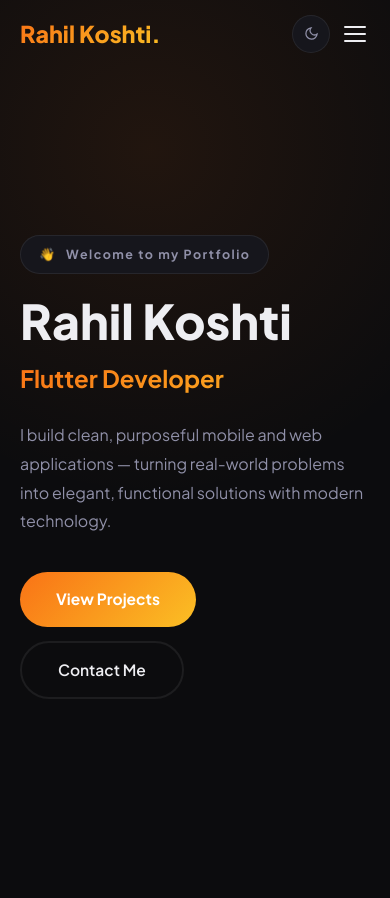
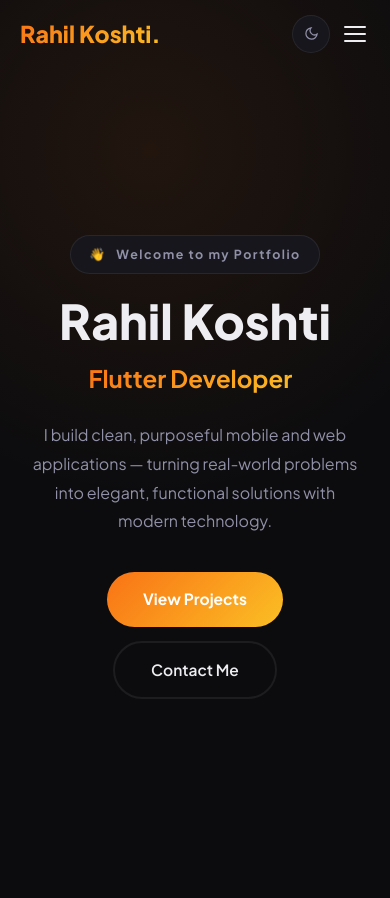
Before and after one commit to Rahilkoshti29/rahil-portfolio, a Django app: page / in a window 390 px wide. Shown: the top 898 px of the page. Run offline with Django 5.2, Linux system fonts and the light colour scheme.

Commit message:
Fixed portfolio project

```diff
--- a/backend/portfolio_project/portfolio/static/portfolio/css/style.css
+++ b/backend/portfolio_project/portfolio/static/portfolio/css/style.css
@@ -266,8 +266,23 @@ img { max-width: 100%; }
 @keyframes csp2 { to { transform: rotate(360deg); } }
 .onode img { width: 100%; height: 100%; object-fit: contain; }
 
-@media (max-width: 980px) { .orbit-area { display: none; } }
-@media (max-width: 560px) { .home-sec { padding: 0 20px; } }
+@media (max-width: 980px) {
+  .orbit-area { display: none !important; }
+  .home-sec {
+    justify-content: center;
+    text-align: center;
+    padding: 0 24px;
+  }
+  .home-left {
+    max-width: 100%;
+    display: flex;
+    flex-direction: column;
+    align-items: center;
+  }
+  .hdesc { text-align: center; margin: 0 auto 36px; }
+  .hbtns { justify-content: center; }
+  .hello-badge { justify-content: center; }
+}
 
 /* ══════════════════════════════════════
    ABOUT — interest cards, no stat boxes
```
